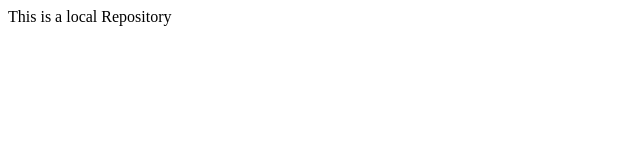
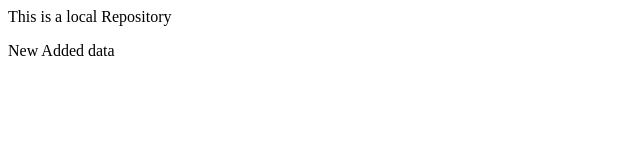
Before and after one commit to DhanashriNirmal/LocalRepo1, a plain HTML site: page index.html in a window 1280 px wide. Shown: the full height of the page, 0-640 px from the left. Drawn offline with Linux system fonts and the light colour scheme.

Commit message:
new data added

```diff
--- a/index.html
+++ b/index.html
@@ -1 +1,2 @@
 <p>This is a local Repository</p>
+<p>New Added data</p>
```
